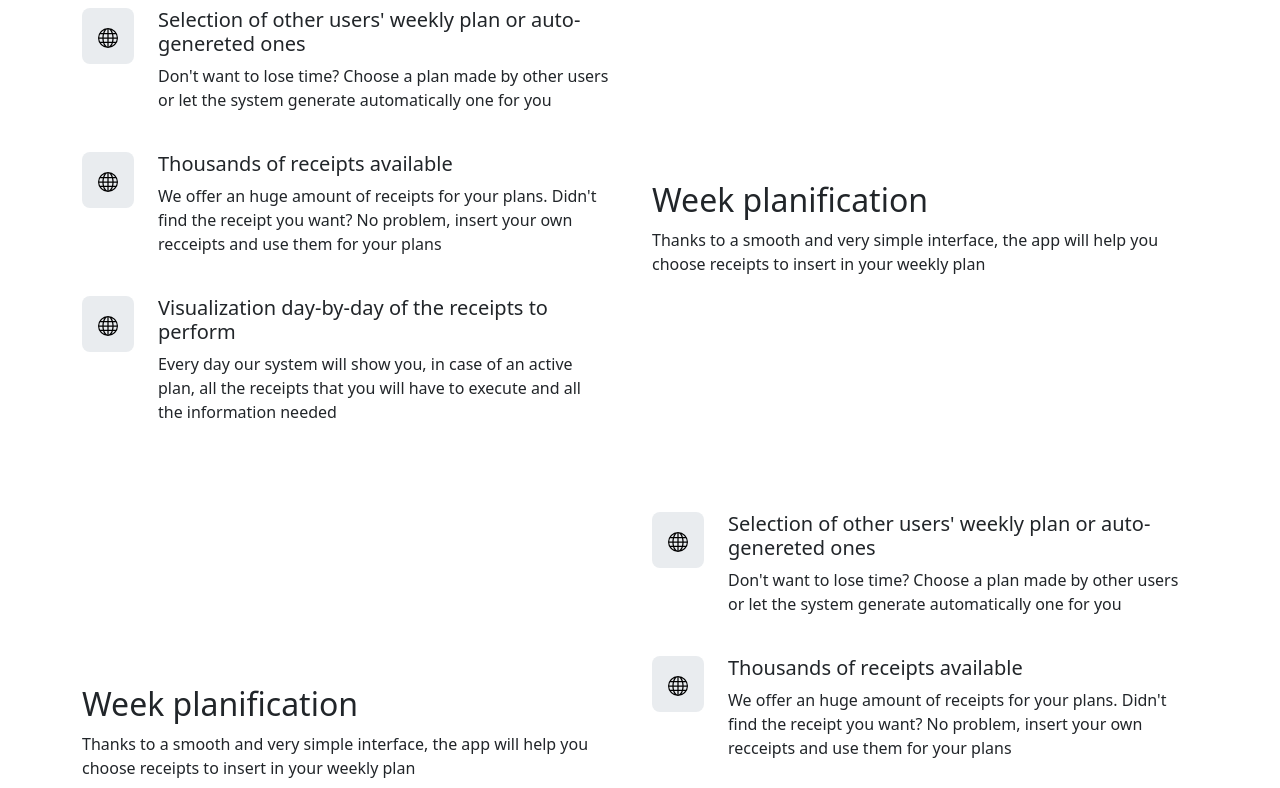
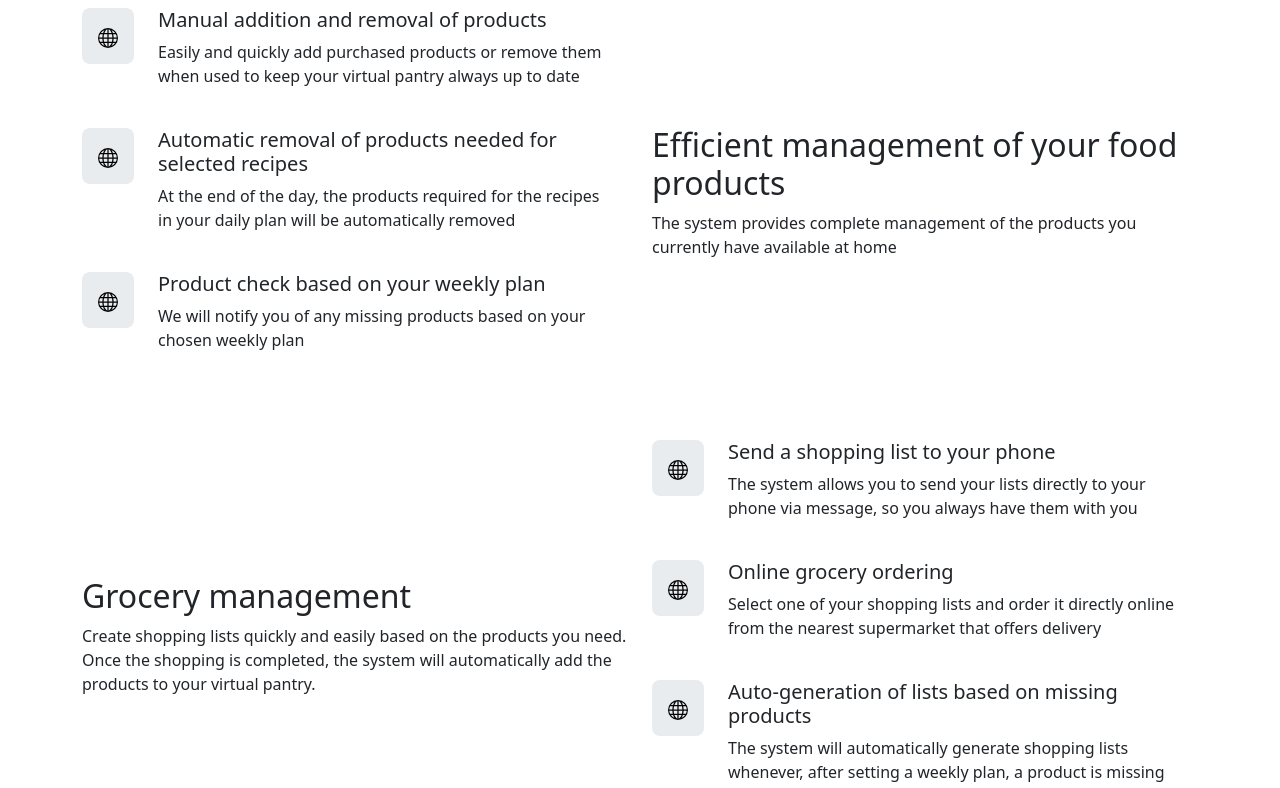
Before and after one commit to CarmineGar93/Capstone-Project-Front-End, a React (Create React App) app in the folder capstone/: page / in a window 1280 px wide. Shown: the part 1460-2248 px from the top of the page. Built offline with nearby package versions, Linux system fonts and the light colour scheme; the HTML template or start-up script is replaced by a standard one.

Commit message:
inserted text for infos

```diff
--- a/capstone/src/components/home/HomeInfo.jsx
+++ b/capstone/src/components/home/HomeInfo.jsx
@@ -25,44 +25,44 @@ function HomeInfo() {
             ]
         },
         {
-            title: "Week planification",
-            description: "Thanks to a smooth and very simple interface, the app will help you choose receipts to insert in your weekly plan",
+            title: "Efficient management of your food products",
+            description: "The system provides complete management of the products you currently have available at home",
             insertions: [
                 {
                     icon: globe,
-                    title: "Selection of other users' weekly plan or auto-genereted ones",
-                    description: "Don't want to lose time? Choose a plan made by other users or let the system generate automatically one for you",
+                    title: "Manual addition and removal of products",
+                    description: "Easily and quickly add purchased products or remove them when used to keep your virtual pantry always up to date",
                 },
                 {
                     icon: globe,
-                    title: "Thousands of receipts available",
-                    description: "We offer an huge amount of receipts for your plans. Didn't find the receipt you want? No problem, insert your own recceipts and use them for your plans",
+                    title: "Automatic removal of products needed for selected recipes",
+                    description: "At the end of the day, the products required for the recipes in your daily plan will be automatically removed",
                 },
                 {
                     icon: globe,
-                    title: "Visualization day-by-day of the receipts to perform",
-                    description: "Every day our system will show you, in case of an active plan, all the receipts that you will have to execute and all the information needed",
+                    title: "Product check based on your weekly plan",
+                    description: "We will notify you of any missing products based on your chosen weekly plan",
                 }
             ]
         },
         {
-            title: "Week planification",
-            description: "Thanks to a smooth and very simple interface, the app will help you choose receipts to insert in your weekly plan",
+            title: "Grocery management",
+            description: "Create shopping lists quickly and easily based on the products you need. Once the shopping is completed, the system will automatically add the products to your virtual pantry.",
             insertions: [
                 {
                     icon: globe,
-                    title: "Selection of other users' weekly plan or auto-genereted ones",
-                    description: "Don't want to lose time? Choose a plan made by other users or let the system generate automatically one for you",
+                    title: "Send a shopping list to your phone",
+                    description: "The system allows you to send your lists directly to your phone via message, so you always have them with you",
                 },
                 {
                     icon: globe,
-                    title: "Thousands of receipts available",
-                    description: "We offer an huge amount of receipts for your plans. Didn't find the receipt you want? No problem, insert your own recceipts and use them for your plans",
+                    title: "Online grocery ordering",
+                    description: "Select one of your shopping lists and order it directly online from the nearest supermarket that offers delivery",
                 },
                 {
                     icon: globe,
-                    title: "Visualization day-by-day of the receipts to perform",
-                    description: "Every day our system will show you, in case of an active plan, all the receipts that you will have to execute and all the information needed",
+                    title: "Auto-generation of lists based on missing products",
+                    description: "The system will automatically generate shopping lists whenever, after setting a weekly plan, a product is missing to complete the chosen recipes",
                 }
             ]
         }
```
